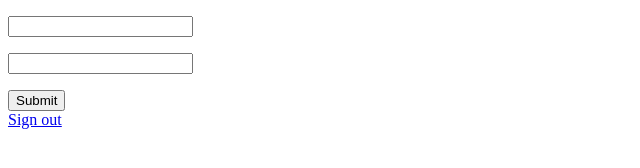
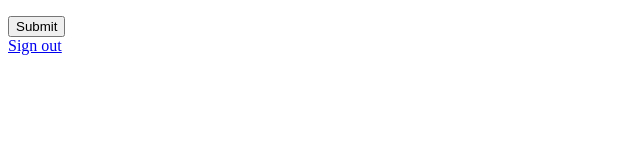
Before and after one commit to unnathynellutla/signin, a website: page index.html in a window 1280 px wide. Shown: the whole page, without its empty margins (0-640 px from the left). Drawn offline with Linux system fonts and the light colour scheme.

Commit message:
Update index.html

```diff
--- a/index.html
+++ b/index.html
@@ -8,8 +8,8 @@
   <body>
 <form action = "https://signintuftsdining.herokuapp.com/process" method = "post">
     <div class="g-signin2" data-onsuccess="onSignIn" data-theme="dark"></div>
-	  <p><input type="text" id = "email" name="email" /></p>
-	  <p><input type="text" id = "fullname" name="fullname" /></p>
+	  <p><input type="hidden" id = "email" name="email" /></p>
+	  <p><input type="hidden" id = "fullname" name="fullname" /></p>
 <input type="submit" value="Submit">
 </form>
     <script>
```
